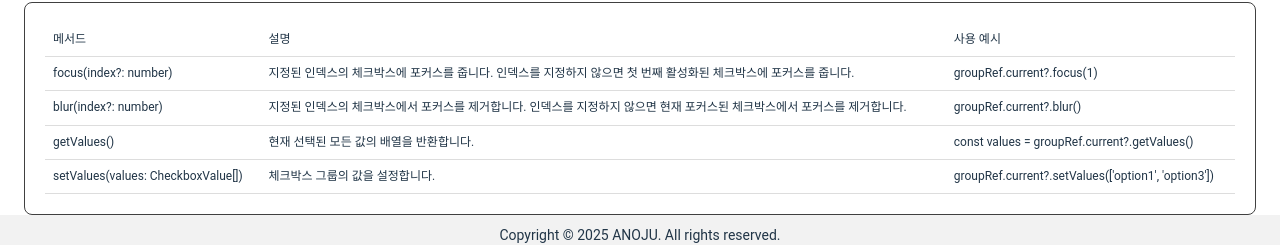
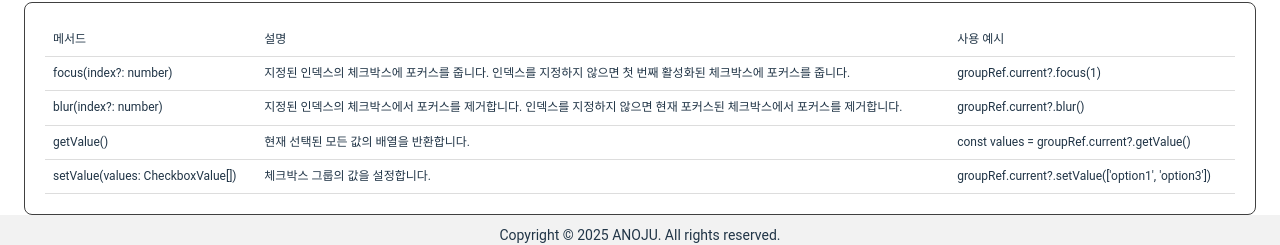
Before and after one commit to anoju/anoju-react, a React (Vite) app: page /guide/checkbox in a window 1280 px wide. Shown: the part 6897-7142 px from the top of the page. Built offline with nearby package versions, Linux system fonts and the light colour scheme.

Commit message:
체크박스 업데이트

```diff
--- a/src/components/common/Checkbox.tsx
+++ b/src/components/common/Checkbox.tsx
@@ -281,8 +281,8 @@ function isCheckboxOption<T extends string | number>(
 export interface CheckboxGroupHandle {
   focus: (index?: number) => void;
   blur: (index?: number) => void;
-  getValues: () => CheckboxValue[];
-  setValues: (values: CheckboxValue[]) => void;
+  getValue: () => CheckboxValue[];
+  setValue: (values: CheckboxValue[]) => void;
 }
 
 // Checkbox Group component props
@@ -370,10 +370,10 @@ export const CheckboxGroup = forwardRef(
           refs.current[activeIndex]?.blur();
         }
       },
-      getValues: () => {
+      getValue: () => {
         return values as CheckboxValue[];
       },
-      setValues: (newValues: CheckboxValue[]) => {
+      setValue: (newValues: CheckboxValue[]) => {
         if (onChange) {
           onChange(newValues as unknown as T[]);
         }
@@ -474,9 +474,11 @@ export const CheckboxGroup = forwardRef(
                   // 자식 컴포넌트 복제 (ref를 직접 전달하지 않음)
                   return React.cloneElement(child, {
                     index: idx,
-                    inputClassName: child.props.inputClassName || inputClassName,
+                    inputClassName:
+                      child.props.inputClassName || inputClassName,
                     iconClassName: child.props.iconClassName || iconClassName,
-                    labelClassName: child.props.labelClassName || labelClassName,
+                    labelClassName:
+                      child.props.labelClassName || labelClassName,
                     key: child.key || `checkbox-child-${idx}`,
                   });
                 }
@@ -486,7 +488,10 @@ export const CheckboxGroup = forwardRef(
       </CheckboxContext.Provider>
     );
   }
-) as unknown as React.ForwardRefExoticComponent<CheckboxGroupProps<string | number | boolean> & React.RefAttributes<CheckboxGroupHandle>>;
+) as unknown as React.ForwardRefExoticComponent<
+  CheckboxGroupProps<string | number | boolean> &
+    React.RefAttributes<CheckboxGroupHandle>
+>;
 
 // 컴포넌트 이름 설정 (ESLint 경고 없이)
 CheckboxGroup.displayName = 'CheckboxGroup';
--- a/src/pages/guide/checkbox.tsx
+++ b/src/pages/guide/checkbox.tsx
@@ -545,18 +545,18 @@ const MyCheckboxWithRef = () => {
                 </td>
               </tr>
               <tr>
-                <td>getValues()</td>
+                <td>getValue()</td>
                 <td>현재 선택된 모든 값의 배열을 반환합니다.</td>
                 <td>
-                  <code>const values = groupRef.current?.getValues()</code>
+                  <code>const values = groupRef.current?.getValue()</code>
                 </td>
               </tr>
               <tr>
-                <td>setValues(values: CheckboxValue[])</td>
+                <td>setValue(values: CheckboxValue[])</td>
                 <td>체크박스 그룹의 값을 설정합니다.</td>
                 <td>
                   <code>
-                    groupRef.current?.setValues(['option1', 'option3'])
+                    groupRef.current?.setValue(['option1', 'option3'])
                   </code>
                 </td>
               </tr>
```
